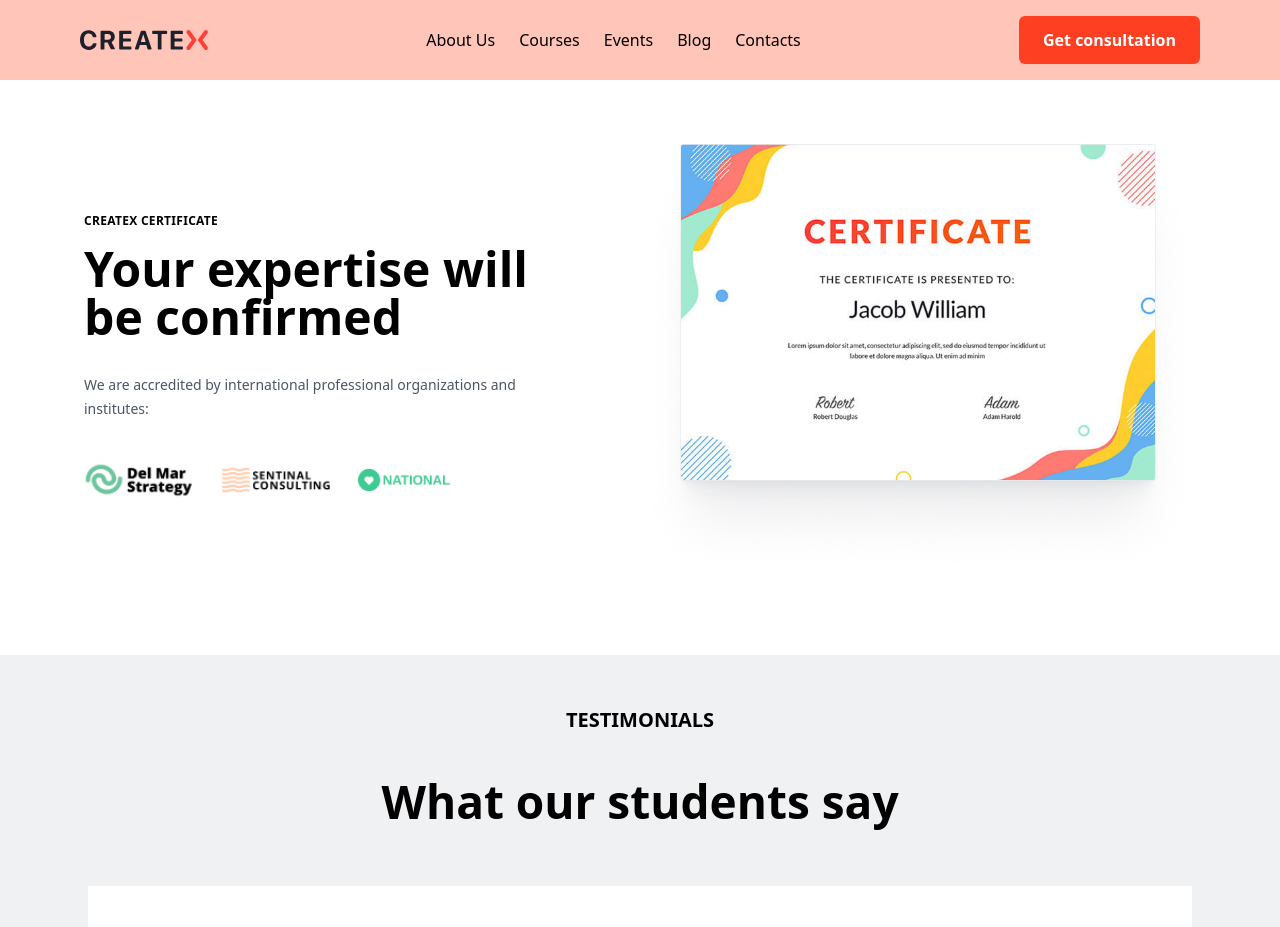
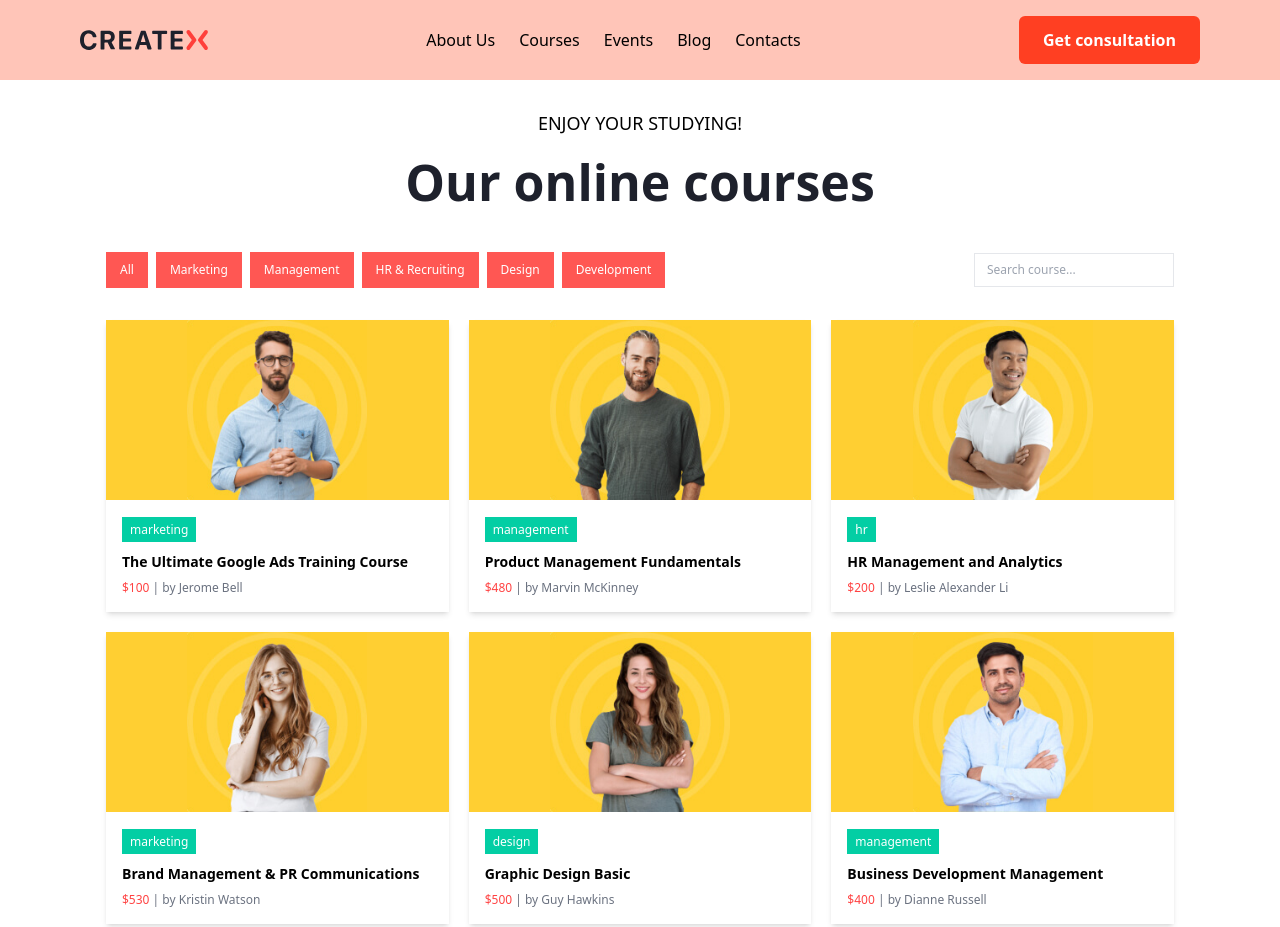
Before and after one commit to allomovkahramon1-maker/createx, a plain HTML site: page courses.html in a window 1280 px wide. Shown: the top 927 px of the page. Drawn offline with nearby package versions, Linux system fonts and the light colour scheme.

Commit message:
login va filter

```diff
--- a/courses.html
+++ b/courses.html
@@ -16,7 +16,7 @@
     <script src="https://cdn.tailwindcss.com"></script>
     <title>Createx</title>
 </head>
-
+<!--  -->
 <body>
     <header class="bg-[#ffc5b8] fixed top-0 left-0 w-full z-50">
 
@@ -87,6 +87,32 @@
 
     </header>
     <main>
+        <section class="py-[110px] bg-white">
+            <div class="max-w-[1100px] mx-auto px-4">
+
+                <div class="text-center mb-8">
+                    <p class="text-[18px] font-medium mb-2">
+                        ENJOY YOUR STUDYING!
+                    </p>
+
+                    <h2 class="text-[50px] font-bold text-[#1e212c]">
+                        Our online courses
+                    </h2>
+                </div>
+
+                <div class="flex flex-col lg:flex-row justify-between items-center gap-5 mb-8">
+
+                    <div id="filterButtons" class="flex flex-wrap items-center gap-2"></div>
+
+                    <input type="text" id="search" placeholder="Search course..."
+                        class="w-full lg:w-[200px] border border-gray-200 px-3 py-2 text-xs outline-none focus:border-[#ff4242]">
+
+                </div>
+                <!-- Courses -->
+                <div id="box" class="grid grid-cols-1 sm:grid-cols-2 lg:grid-cols-3 gap-5"></div>
+            </div>
+        </section>
+
         <section class="mt-8 bg-white py-12 sm:mt-12 sm:py-16 lg:mt-16 lg:py-20">
             <div
                 class="mx-auto flex max-w-6xl flex-col justify-between gap-10 px-4 sm:px-5 lg:flex-row lg:items-center lg:gap-8">
--- a/pages/js/courses.js
+++ b/pages/js/courses.js
@@ -17,3 +17,169 @@ closeBtn.addEventListener('click', function () {
     closeBtn.classList.add('hidden');
     menuBtn.classList.remove('hidden');
 });
+
+// filter js
+
+
+const categories = [
+    { id: 1, title: "All", categoryKey: "all" },
+    { id: 2, title: "Marketing", categoryKey: "marketing" },
+    { id: 3, title: "Management", categoryKey: "management" },
+    { id: 4, title: "HR & Recruiting", categoryKey: "hr" },
+    { id: 5, title: "Design", categoryKey: "design" },
+    { id: 6, title: "Development", categoryKey: "development" },
+];
+
+const courses = [
+    {
+        id: 1,
+        title: "The Ultimate Google Ads Training Course",
+        category: "marketing",
+        price: 100,
+        author: "Jerome Bell",
+        image: "pages/pages/image/image1.png",
+    },
+    {
+        id: 2,
+        title: "Product Management Fundamentals",
+        category: "management",
+        price: 480,
+        author: "Marvin McKinney",
+        image: "pages/pages/image/image2.png",
+    },
+    {
+        id: 3,
+        title: "HR Management and Analytics",
+        category: "hr",
+        price: 200,
+        author: "Leslie Alexander Li",
+        image: "pages/pages/image/image3.png",
+    },
+    {
+        id: 4,
+        title: "Brand Management & PR Communications",
+        category: "marketing",
+        price: 530,
+        author: "Kristin Watson",
+        image: "pages/pages/image/image4.png",
+    },
+    {
+        id: 5,
+        title: "Graphic Design Basic",
+        category: "design",
+        price: 500,
+        author: "Guy Hawkins",
+        image: "pages/pages/image/image5.png",
+    },
+    {
+        id: 6,
+        title: "Business Development Management",
+        category: "management",
+        price: 400,
+        author: "Dianne Russell",
+        image: "pages/pages/image/image6.png",
+    },
+    {
+        id: 7,
+        title: "Highload Software Architecture",
+        category: "development",
+        price: 600,
+        author: "Brooklyn Simmons",
+        image: "pages/pages/image/image4.png",
+    },
+    {
+        id: 8,
+        title: "Human Resources - Selection and Recruitment",
+        category: "hr",
+        price: 150,
+        author: "Kathryn Murphy",
+        image: "pages/pages/image/image5.png",
+    },
+    {
+        id: 9,
+        title: "User Experience. Human-centered Design",
+        category: "design",
+        price: 240,
+        author: "Cody Fisher",
+        image: "pages/pages/image/image6.png",
+    },
+];
+
+let filterButtons = document.querySelector("#filterButtons");
+let box = document.querySelector("#box");
+
+let selectedCategory = "all";
+
+
+categories.forEach((category) => {
+    let categoryItem = document.createElement("button");
+
+    categoryItem.textContent = category.title;
+
+    categoryItem.className = `
+    px-3 py-2 text-xs text-white
+    border-2 border-[#FF5753]
+    bg-[#FF5753]
+    transition duration-300
+    hover:bg-transparent
+    hover:text-[#FF5753]
+`;
+
+    categoryItem.onclick = () => {
+        handleChangeCategory(category.categoryKey);
+    };
+
+    filterButtons.append(categoryItem);
+});
+
+//
+
+function renderWorkers() {
+    box.innerHTML = "";
+
+    const filteredCourses = courses.filter((course) => {
+        return selectedCategory === "all" ||
+            course.category === selectedCategory;
+    });
+
+    filteredCourses.forEach((course) => {
+        let courseItem = document.createElement("div");
+
+        courseItem.className = `
+            bg-white shadow-md overflow-hidden
+            hover:shadow-xl transition
+        `;
+
+        courseItem.innerHTML = `
+            <div class="h-[180px] bg-[#ffcf32] flex items-center justify-center">
+                <img src="${course.image}" class="h-full object-contain">
+            </div>
+
+            <div class="p-4">
+                <span class="text-xs text-white bg-[#03cea4] px-2 py-1">
+                    ${course.category}
+                </span>
+
+                <h3 class="font-bold text-sm mt-3 mb-2">
+                    ${course.title}
+                </h3>
+
+                <p class="text-xs text-gray-500">
+                    <span class="text-[#ff4242]">$${course.price}</span>
+                    | by ${course.author}
+                </p>
+            </div>
+        `;
+
+        box.append(courseItem);
+    });
+}
+
+function handleChangeCategory(category) {
+    selectedCategory = category;
+    renderWorkers();
+}
+
+window.addEventListener("DOMContentLoaded", () => {
+    renderWorkers();
+});
```
Also changed, not shown: index.html (+0 -1 lines).
